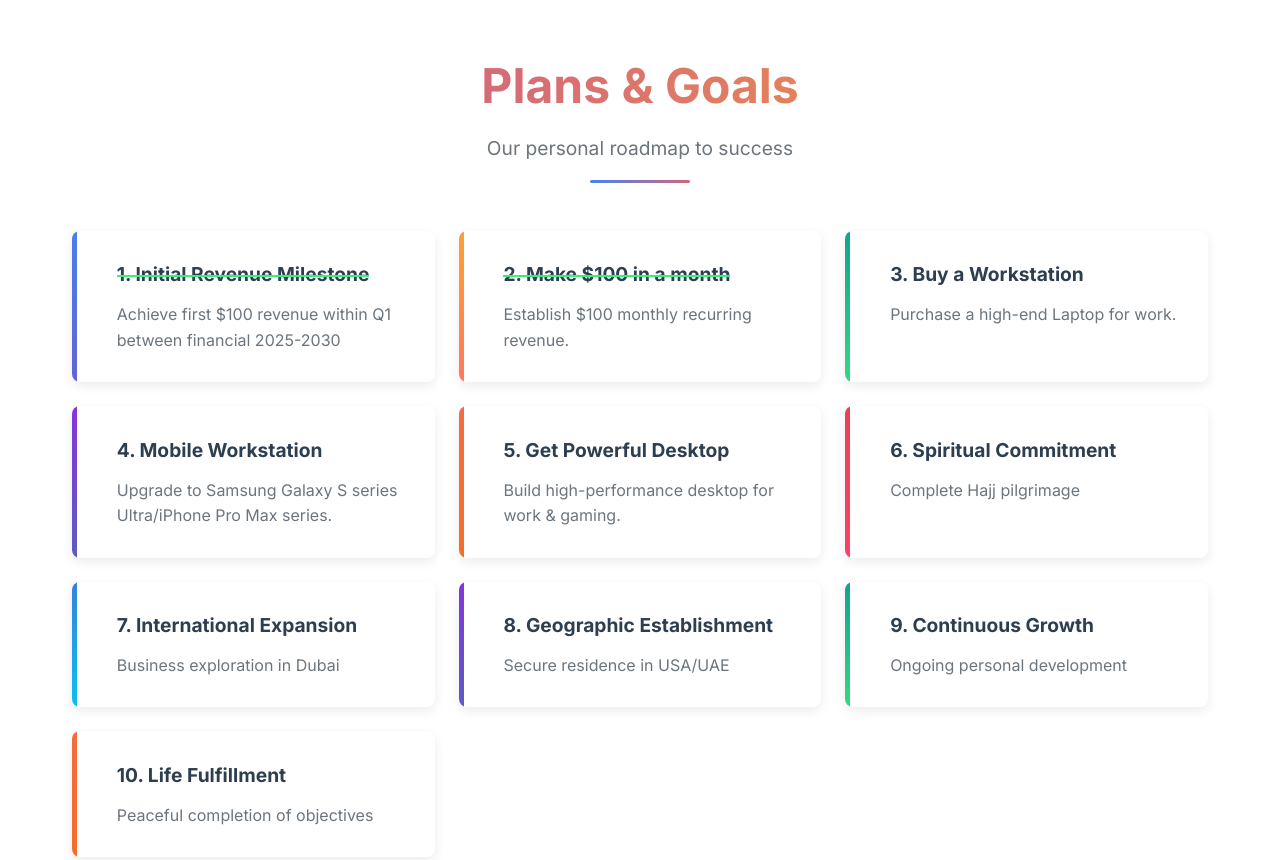
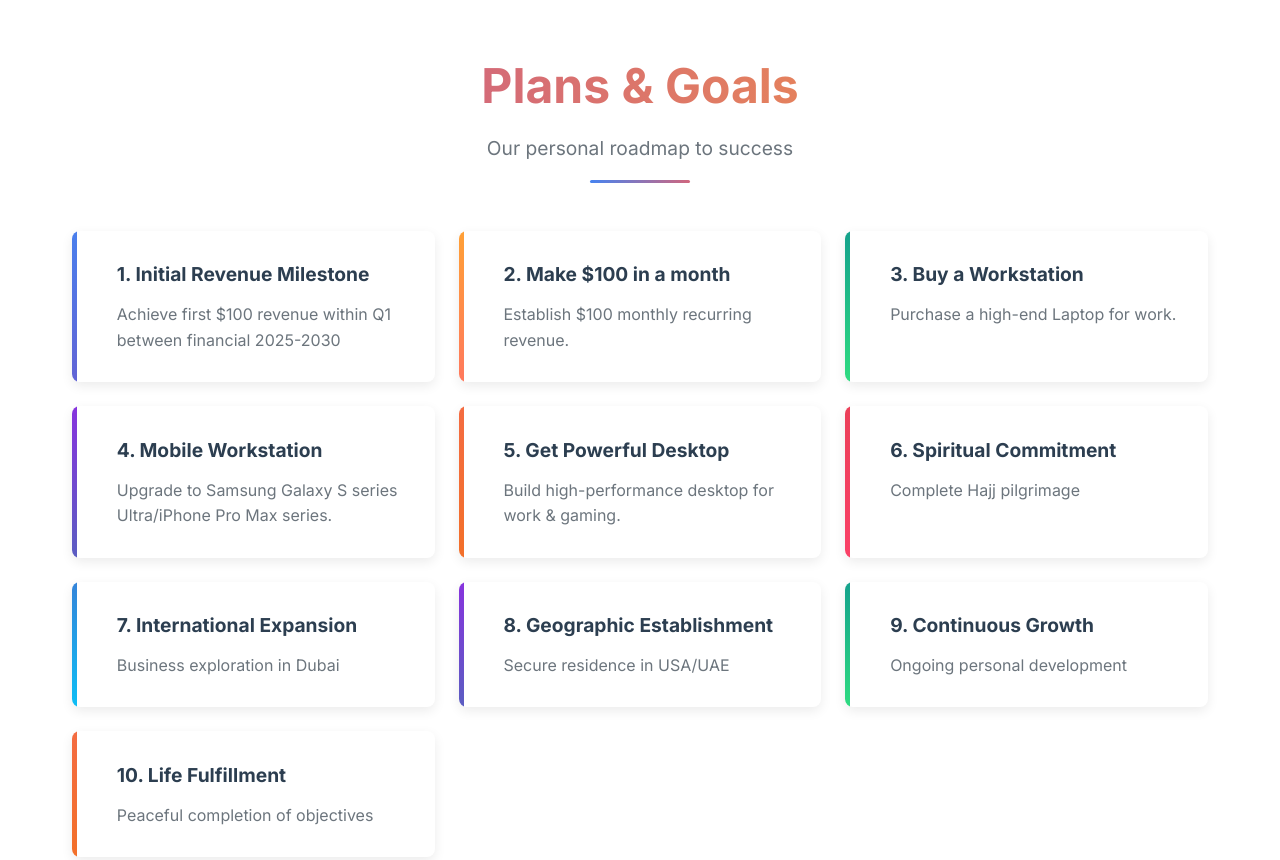
Before and after one commit to StudioAsInc/trading, a plain HTML site: page our-goals.html in a window 1280 px wide. Shown: the top 860 px of the page. Drawn offline with Linux system fonts and the light colour scheme.

Commit message:
Update our-goals.html

```diff
--- a/our-goals.html
+++ b/our-goals.html
@@ -128,10 +128,8 @@
         }
 
         /* Completed goal styling */
-        .completed dt span {
-            position: relative;
-        }
-
+         /* Remove or comment out this entire rule */
+    /*
     .completed dt span:after {
         content: '';
         position: absolute;
@@ -142,6 +140,7 @@
         background: #38ef7d;
         transform: translateY(-50%);
     }
+    */
 
         dt {
             font-size: 1.2rem;
```
Lines whose indentation alone changed are shown as unchanged.
